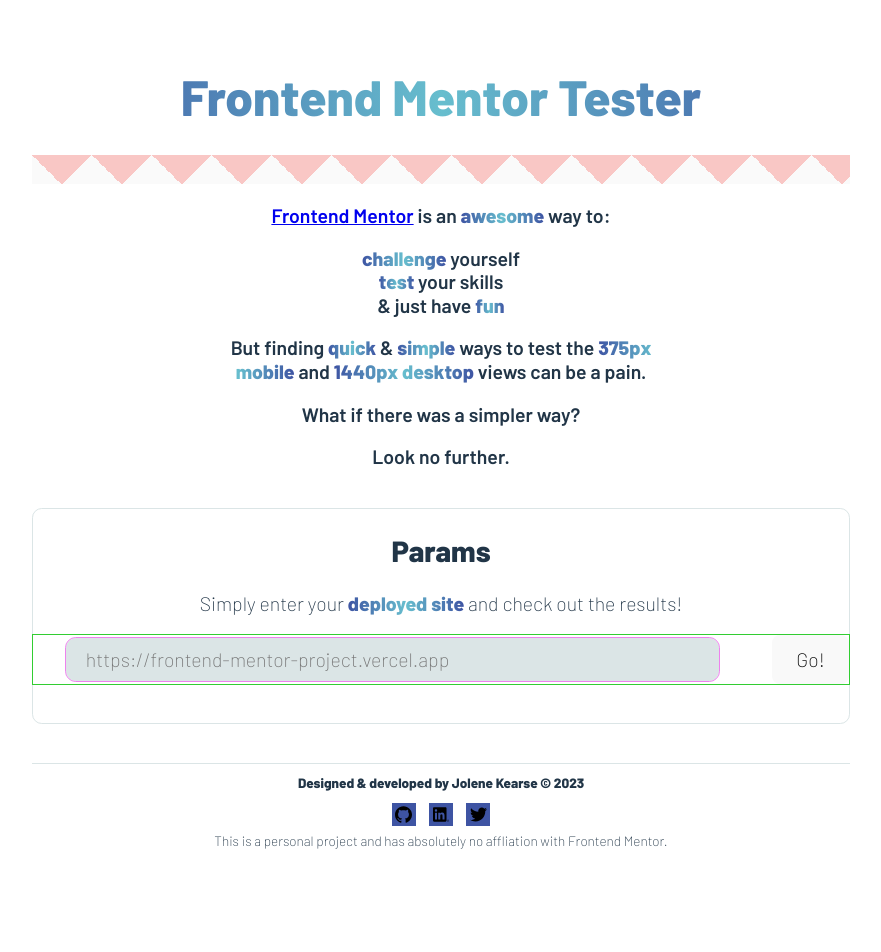
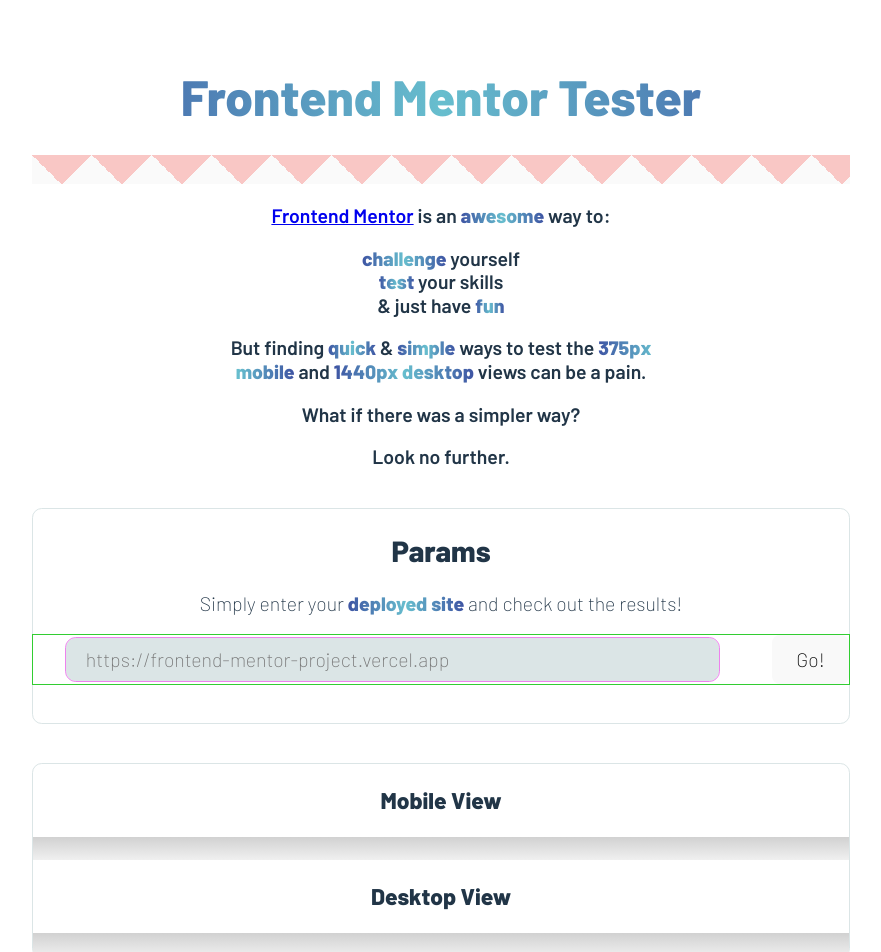
Before and after one commit to JoleneKearse/frontend-mentor-tester, a React (Vite) app in the folder fem-tester/: page / in a window 1280 px wide. Shown: the top 952 px of the page, without its empty margins (199-1080 px from the left). Before the commit the page ends 895 px from the top, so only its background shows below. Built offline with nearby package versions, Linux system fonts and the light colour scheme.

Commit message:
feat: begin using API

```diff
--- a/fem-tester/src/App.jsx
+++ b/fem-tester/src/App.jsx
@@ -1,16 +1,62 @@
-import { useState } from 'react'
+import { useState, useRef } from 'react'
 import './App.css'
 import Header from './components/Header'
 import Input from './components/Input'
+import Output from './components/Output'
 import Footer from './components/Footer'
 
 function App() {
-  const [count, setCount] = useState(0)
+  const [url, setUrl] = useState('')
+  const [mobView, setMobView] = useState('')
+  const [deskView, setDeskView] = useState('')
+  const urlValue = useRef('')
+
+  const BASE_URL = 'https://screenshot.abstractapi.com/v1/'
+  const API_KEY = '1245491679c74a789930afb8ae8911f8'
+
+  const handleSubmit = (e) => {
+    e.preventDefault()
+    const userUrl = urlValue.current.value
+    setUrl(urlValue.current.value)
+
+    // build endpoint for API call
+    const endpoint = `${BASE_URL}?api_key=${API_KEY}&url=${userUrl}&capture_full_page=false&export_format=png`
+    console.log(endpoint)
+    // const mobEndpoint = `${endpoint}&width=375`
+    // const deskEndpoint = `${endpoint}&width=1440`
+    // setMobView(`${endpoint}&width=375`)
+    // setDeskView(`${endpoint}&width=1440`)
+
+    // make call to Abstract Screenshot API
+    // function httpGetAsync(url, callback) {
+    //   const xmlHttp = new XMLHttpRequest()
+    //   xmlHttp.onreadystatechange = function() {
+    //     if (xmlHttp.readyState === 4 && xmlHttp.status === 200)
+    //     callback(xmlHttp.responseText)
+    //   }
+    //   xmlHttp.open("GET", url, true)
+    //   xmlHttp.send(null)
+    // }
+    // httpGetAsync(mobEndpoint)
+    // httpGetAsync(deskEndpoint)
+  }
 
   return (
     <div className="App">
       <Header />
-      <Input />
+      <Input
+        url={url}
+        setUrl={setUrl}
+        urlValue={urlValue}
+        handleSubmit={handleSubmit}
+      />
+      <Output
+        mobView={mobView}
+        setMobView={setMobView}
+        deskView={deskView}
+        setDeskView={setDeskView}
+        // httpGetAsync={httpGetAsync}
+      />
       <Footer />
     </div>
   )
--- a/fem-tester/src/components/Input.jsx
+++ b/fem-tester/src/components/Input.jsx
@@ -1,15 +1,31 @@
 import React from 'react'
 
-const Input = () => {
+const Input = ({ url, setUrl, urlValue, handleSubmit }) => {
+
+
   return (
     <div id="inputBlock">
       <h2>Params</h2>
       <p>Simply enter your <span className='gradient-text bold'>deployed site</span> and check out the results!</p>
-      <form action="" id="siteInput" className='flex'>
-        <label htmlFor="website">
-          <input type="url" name="website" id="websiteUrl" placeholder='https://frontend-mentor-project.vercel.app'/>
+      <form
+        id="siteInput"
+        className='flex'
+        onSubmit={handleSubmit}>
+        <label htmlFor="urlInput">
+          <input
+            type="url"
+            name="urlInput"
+            id="websiteUrl"
+            placeholder='https://frontend-mentor-project.vercel.app'
+            value={url}
+            ref={urlValue}
+            onChange={(e) => setUrl(e.target.value)} />
         </label>
-        <button type="submit">Go!</button>
+        <button
+          type="submit"
+        >
+          Go!
+        </button>
       </form>
     </div>
   )
--- /dev/null
+++ b/fem-tester/src/components/Output.jsx
@@ -0,0 +1,18 @@
+import React from 'react'
+
+const Output = ({ mobView, setMobView, deskView, setDesktopView, httpGetAsync }) => {
+  return (
+    <div id='outputBlock'>
+      <div className="view" id='mobView'>
+        <h3>Mobile View</h3>
+        <div className="image-box"><img src="" alt="" /></div>
+      </div>
+      <div className="view" id='deskView'>
+        <h3>Desktop View</h3>
+        <div className="image-box"><img src="" alt="" /></div>
+      </div>
+    </div>
+  )
+}
+
+export default Output
--- a/fem-tester/src/index.css
+++ b/fem-tester/src/index.css
@@ -81,7 +81,7 @@
 
 .title {
   font-size: clamp(2.5rem, 1.5278rem + 1.5556vw, 3.375rem);
-  line-height: 1
+  line-height: 1;
 }
 
 .intro,
@@ -98,7 +98,8 @@
   margin-inline: auto;
 }
 
-#inputBlock {
+#inputBlock,
+#outputBlock {
   margin: var(--gap-med) auto;
   border-radius: var(--border-radius);
   border: .1rem solid var(--clr-neutral-300);
@@ -144,6 +145,10 @@
 button:focus,
 button:focus-visible {
   outline: 4px auto -webkit-focus-ring-color;
+}
+
+.image-box {
+  background-image: var(--gradient-img);
 }
 
 footer {
```
Also changed, not shown: 1 other file (tests, documents, lock files or other folders).
